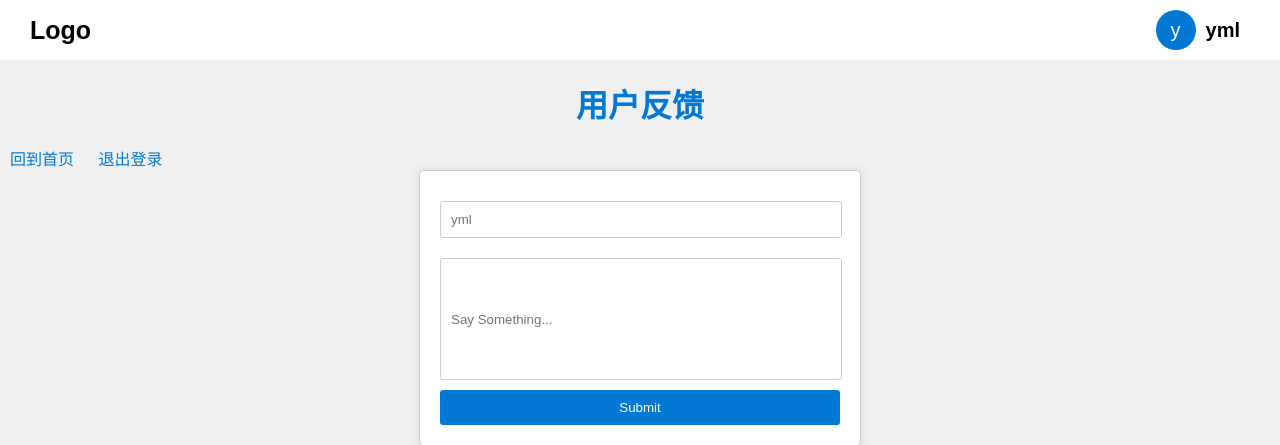
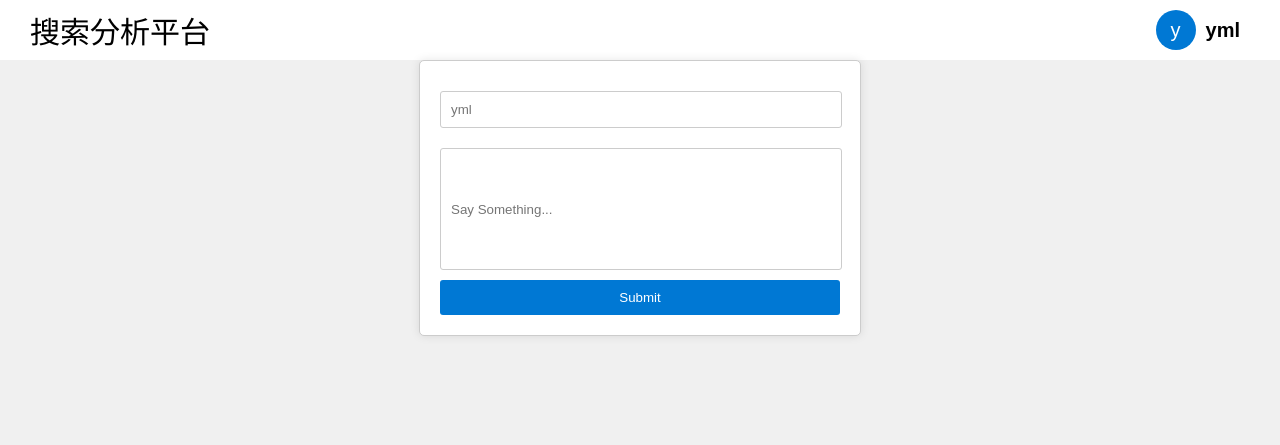
Before and after one commit to yyyyyml/WebApp, a Flask app: a page that uses website/templates/judge.html in a window 1280 px wide. Shown: the top 445 px of the page. Run offline with Flask 3, Linux system fonts and the light colour scheme; a user stored in the database is signed in; parts of the project's set-up code (start-up, migrations or seed data) failed here and were passed over; some web fonts are replaced.

Commit message:
new logo

```diff
--- a/baidu1.py
+++ b/baidu1.py
@@ -90,5 +90,7 @@ def baidu_search(query, pn):
     # pprint(search_results)
     return search_results
 
-search_results = baidu_search("iou", 2)
-pprint(search_results)
+
+if __name__ == '__main__':
+    search_results = baidu_search("算法", 2)
+    pprint(search_results)
--- a/website/static/style_header.css
+++ b/website/static/style_header.css
@@ -19,7 +19,10 @@
     margin-top: 10px; /* 添加上边距 */
     margin-bottom: 10px; /* 添加下边距 */
     font-size: 20px;
+    text-align: center; /* 水平居中文本 */
+    line-height: 40px; /* 垂直居中文本 */
 }
+
 
 .username {
     font-weight: bold;
@@ -83,9 +86,15 @@
 }
 
 .logo {
-    font-size: 25px;
-    font-weight: bold;
+    font-size: 30px;
+    font-family: "阿里妈妈刀隶体 Regular", sans-serif;
     text-decoration: none;
     color: #000;
     margin-left: 30px;
 }
+
+@font-face {
+    font-family: "阿里妈妈刀隶体 Regular";font-weight: 400;src: url("//at.alicdn.com/wf/webfont/IHfE6eV71tt3/uZIrUgP5ivOp.woff2") format("woff2"),
+    url("//at.alicdn.com/wf/webfont/IHfE6eV71tt3/LurRHt7a9Hzu.woff") format("woff");
+    font-display: swap;
+}
--- a/website/templates/favorites.html
+++ b/website/templates/favorites.html
@@ -59,7 +59,7 @@ td {
 
 <body>
     <header class="header">
-        <a class="logo" href="{{ url_for('index_ctrl.index') }}">Logo</a>
+        <a class="logo" href="{{ url_for('index_ctrl.index') }}">搜索分析平台</a>
 
         <!-- 用户容器包括用户图标和用户名 -->
         <div class="user-container">
--- a/website/templates/history.html
+++ b/website/templates/history.html
@@ -10,7 +10,7 @@
 
 <body>
     <header class="header">
-        <a class="logo" href="{{ url_for('index_ctrl.index') }}">Logo</a>
+        <a class="logo" href="{{ url_for('index_ctrl.index') }}">搜索分析平台</a>
 
         <!-- 用户容器包括用户图标和用户名 -->
         <div class="user-container">
--- a/website/templates/index.html
+++ b/website/templates/index.html
@@ -9,7 +9,7 @@
 <body>
 
     <header class="header">
-        <a class="logo" href="{{ url_for('index_ctrl.index') }}">Logo</a>
+        <a class="logo" href="{{ url_for('index_ctrl.index') }}">搜索分析平台</a>
 
         <!-- 用户容器包括用户图标和用户名 -->
         <div class="user-container">
--- a/website/templates/judge.html
+++ b/website/templates/judge.html
@@ -76,7 +76,7 @@
 </head>
 <body>
     <header class="header">
-        <a class="logo" href="{{ url_for('index_ctrl.index') }}">Logo</a>
+        <a class="logo" href="{{ url_for('index_ctrl.index') }}">搜索分析平台</a>
 
         <!-- 用户容器包括用户图标和用户名 -->
         <div class="user-container">
@@ -96,9 +96,6 @@
             </div>
         </div>
     </header>
-    <h1>用户反馈</h1>
-    <a href="{{ url_for('index_ctrl.index') }}">回到首页</a>
-    <a href="{{ url_for('auth_ctrl.logout', username=username) }}">退出登录</a>
     <form method="POST">
         <input type="text" name="username" placeholder="{{username}}" required>
         <input type="text" name="context" placeholder="Say Something..." required>
--- a/website/templates/literature_search_results.html
+++ b/website/templates/literature_search_results.html
@@ -107,7 +107,7 @@
 
 <body>
     <header class="header">
-        <a class="logo" href="{{ url_for('index_ctrl.index') }}">Logo</a>
+        <a class="logo" href="{{ url_for('index_ctrl.index') }}">搜索分析平台</a>
 
         <!-- 用户容器包括用户图标和用户名 -->
         <div class="user-container">
--- a/website/templates/summary.html
+++ b/website/templates/summary.html
@@ -7,7 +7,7 @@
 </head>
 <body>
     <header class="header">
-        <a class="logo" href="{{ url_for('index_ctrl.index') }}">Logo</a>
+        <a class="logo" href="{{ url_for('index_ctrl.index') }}">搜索分析平台</a>
 
         <!-- 用户容器包括用户图标和用户名 -->
         <div class="user-container">
--- a/website/templates/web_search_results.html
+++ b/website/templates/web_search_results.html
@@ -26,7 +26,7 @@
 
 <body>
     <header class="header">
-        <a class="logo" href="{{ url_for('index_ctrl.index') }}">Logo</a>
+        <a class="logo" href="{{ url_for('index_ctrl.index') }}">搜索分析平台</a>
 
         <!-- 用户容器包括用户图标和用户名 -->
         <div class="user-container">
```
Also changed, not shown: databases/web_browses.sqlite, databases/web_items.sqlite.
